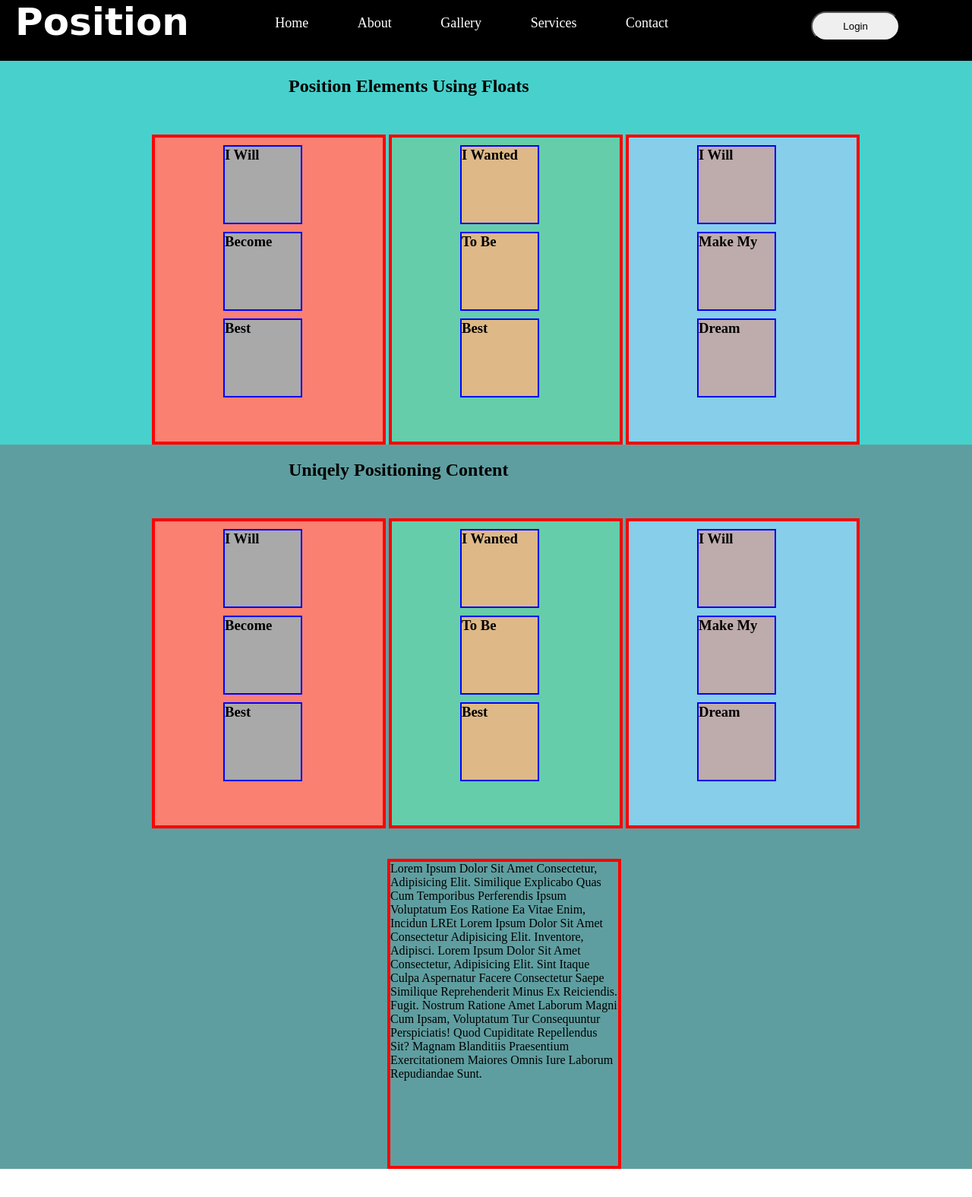
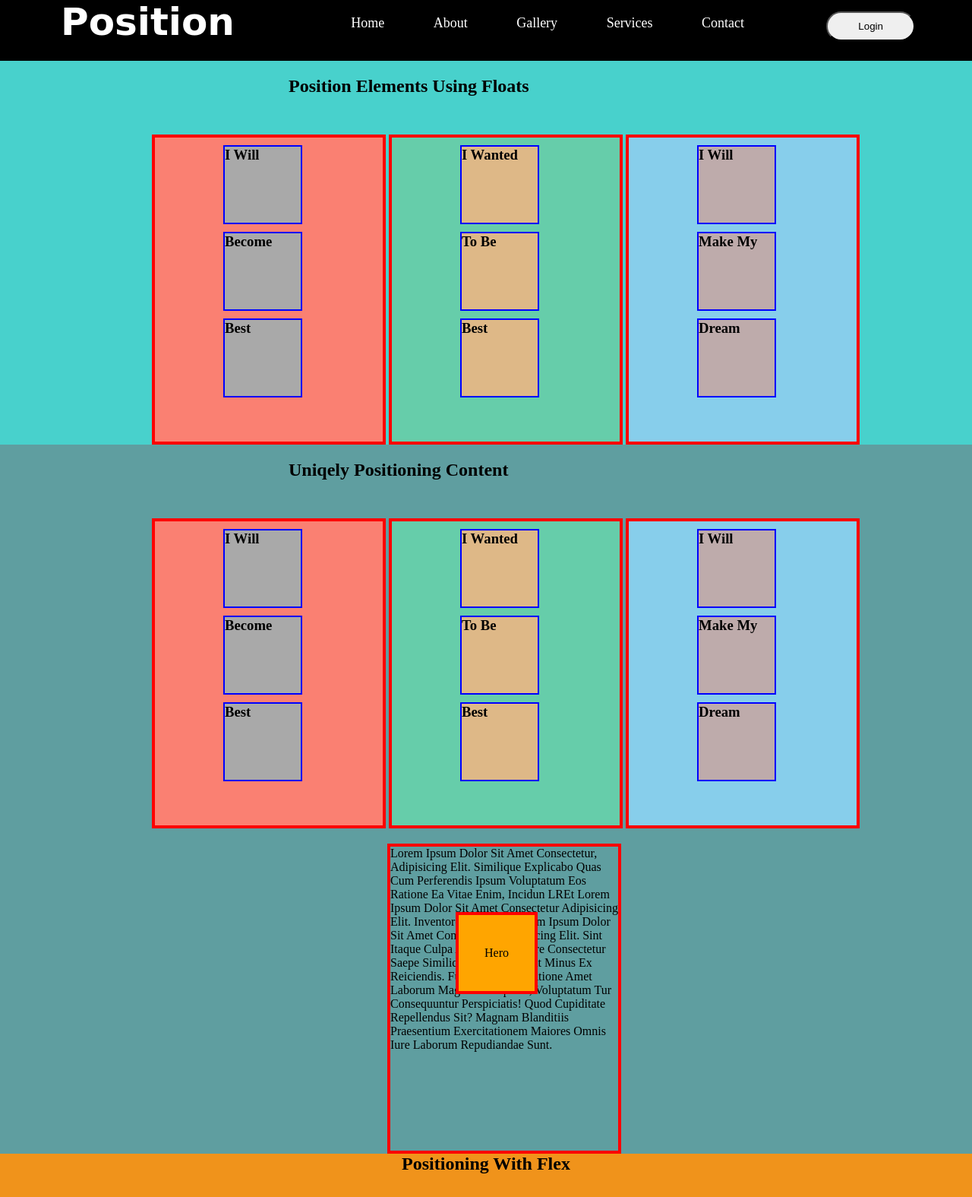
Before and after one commit to sameerddr/AirCampus_Work, a plain HTML site: page 31_May_2022/assignment11/index.html in a window 1280 px wide. Shown: the top 1575 px of the page at 76% size. Drawn offline with Linux system fonts and the light colour scheme.

Commit message:
screenshot added

```diff
--- a/31_May_2022/assignment11/index.css
+++ b/31_May_2022/assignment11/index.css
@@ -18,21 +18,22 @@
 }
 
 .nav a {
+    margin: 0 auto;
     color: white;
     text-decoration: none;
-    padding-right: 60px;
+    padding-left: 60px;
     font-family: 'Roboto Slab', serif;
 }
 
 h1 {
     font-size: 50px;
     font-family: 'Righteous', cursive;
-    padding-left: 20px;
+    padding-left: 80px;
 }
 
 .button {
     padding: 15px;
-    margin-right: 80px;
+    margin-right: 60px;
 }
 
 button {
@@ -135,9 +136,28 @@ h2 {
     border: 4px solid red;
     width: 300px;
     height: 400px;
-    margin: 40px 310px;
+    margin: 0px 310px;
+    margin-top: 20px;
     overflow: scroll;
     /* margin-top: 40px; */
+    position: relative;
+}
+
+.sameer {
+    border: 4px solid red;
+    width: 100px;
+    height: 100px;
+    background-color: orange;
+    position: absolute;
+    left: 600px;
+    top: 1200px;
+    display: flex;
+    justify-content: center;
+    align-items: center;
+}
+
+.container2 .box2 .change {
+    background-color: black;
 }
 
 .second_part {
--- a/31_May_2022/assignment11/index.html
+++ b/31_May_2022/assignment11/index.html
@@ -14,8 +14,8 @@
 
     <!-- ---------------Navigation Bar----------------------- -->
     <header>
-        <nav>
-            <div class="navbar">
+        <div>
+            <nav class="navbar">
                 <h1>Position</h1>
                 <div class="nav">
                     <a href="#"><span>Home</span> </a>
@@ -27,8 +27,8 @@
                 <div class="button">
                     <button>Login</button>
                 </div>
+            </nav>
         </div>
-        </nav>
     </header>
 
     <!-- ---------------NavBar Ends-------------------------- -->
@@ -36,7 +36,7 @@
 
 
     <main>
-
+        <section>
 
             <!-- This is the first part of whole main section-->
             <div class="first_part">
@@ -109,10 +109,10 @@
                         <div class="box2">
                             <h3> I wanted</h3>
                         </div>
-                    <div class="box2">
+                        <div class="box2 bun1">
                             <h3> To Be</h3>
                         </div>
-                    <div class="box2">
+                        <div class="box2 bun2">
                             <h3> Best</h3>
                         </div>
                     </div>
@@ -128,12 +128,12 @@
                         </div>
                     </div>
                     <div class="cont">
-                    <p>Lorem ipsum dolor sit amet consectetur, adipisicing elit. Similique explicabo quas cum temporibus perferendis ipsum voluptatum eos ratione ea vitae enim, incidun LREt Lorem ipsum dolor sit amet consectetur adipisicing elit. Inventore,
-                        adipisci. Lorem ipsum dolor sit amet consectetur, adipisicing elit. Sint itaque culpa aspernatur facere consectetur saepe similique reprehenderit minus ex reiciendis. fugit. Nostrum ratione amet laborum magni cum ipsam, voluptatum
-                        tur consequuntur perspiciatis! Quod cupiditate repellendus sit? Magnam blanditiis praesentium exercitationem maiores omnis iure laborum repudiandae sunt.</p>
-
+                        <p>Lorem ipsum dolor sit amet consectetur, adipisicing elit. Similique explicabo quas cum perferendis ipsum voluptatum eos ratione ea vitae enim, incidun LREt Lorem ipsum dolor sit amet consectetur adipisicing elit. Inventore, adipisci.
+                            Lorem ipsum dolor sit amet consectetur, adipisicing elit. Sint itaque culpa aspernatur facere consectetur saepe similique reprehenderit minus ex reiciendis. fugit. Nostrum ratione amet laborum magni cum ipsam, voluptatum tur
+                            consequuntur perspiciatis! Quod cupiditate repellendus sit? Magnam blanditiis praesentium exercitationem maiores omnis iure laborum repudiandae sunt.</p>
 
                     </div>
+                    <div class="sameer"> hero</div>
                 </div>
             </div>
 
@@ -153,7 +153,7 @@
 
             <!-- ------------End Third Part-------------- -->
 
-        <!-- <hr style="width:80%;text-align:center;margin-left: 100px;"> -->
+            <hr style="width:80%;text-align:center;margin-left: 100px;">
             <div class="fourth_part">
                 <div class="boxx">
                     <div class="carton">Item</div>
@@ -212,7 +212,7 @@
 
                 </div>
             </div>
-
+        </section>
     </main>
 
     <footer>
```
Also changed, not shown: 31_May_2022/assignment11/screenshot.png, 1 other file. Lines whose indentation alone changed are shown as unchanged.
